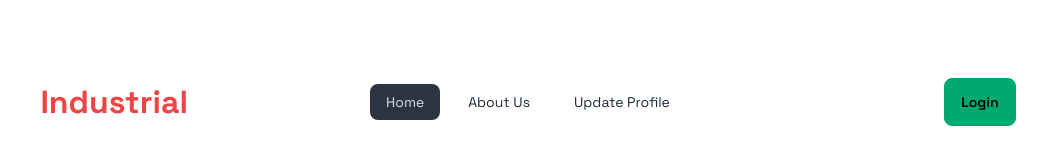
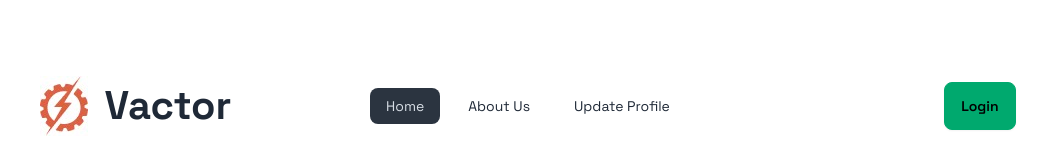
Before and after one commit to Alok4D/all-assignmentRepo-make-private-to-public, a React (Vite) app: page / in a window 1280 px wide. Shown: the top 167 px of the page, without its empty margins (112-1167 px from the left). Built offline with nearby package versions, Linux system fonts and the light colour scheme; no server answers; a web font is replaced by a local one.

Commit message:
project logo add in my webside

```diff
--- a/src/Components/Login-Page/Login.jsx
+++ b/src/Components/Login-Page/Login.jsx
@@ -47,7 +47,6 @@ const Login = () => {
       if(user){
         navigate(location.state)
       }
-
     }, [user])
 
     return (
--- a/src/Components/Navbar/Navbar.jsx
+++ b/src/Components/Navbar/Navbar.jsx
@@ -1,6 +1,7 @@
 import { useContext } from "react";
 import { Link, NavLink } from "react-router-dom";
 import { AuthContext } from "../Auth-Provider/AuthProvider";
+import photo from '../../../public/Logo-img/logo.jpg';
 
 const links = (
   <>
@@ -37,14 +38,17 @@ const Navbar = () => {
 
           <ul
             tabIndex={0}
-            className="menu menu-sm dropdown-content mt-3 z-[1] lg:p-2 shadow bg-base-100 rounded-box lg:w-52"
-          >
+            className="menu menu-sm dropdown-content mt-3 z-[1] lg:p-2 shadow bg-base-100 rounded-box lg:w-52">
             {links}
           </ul>
         </div>
-        <a className="text-red-500 font-extrabold lg:text-[32px] cursor-pointer">
-          Industrial
-        </a>
+
+     <div className="flex gap-4 justify-center items-center cursor-pointer">
+     <img src={photo} alt="industrial-logo-image" />
+        <h2 className="text-[40px] font-extrabold">Vactor</h2>
+     </div>
+
+        {/* <a className="text-red-500 font-extrabold lg:text-[32px] cursor-pointer">Industrial</a> */}
       </div>
 
       <div className="navbar-center hidden  lg:flex">
--- a/src/Components/Update-Profile/UpdateProfile.jsx
+++ b/src/Components/Update-Profile/UpdateProfile.jsx
@@ -1,4 +1,3 @@
-
 import { updateProfile } from "firebase/auth";
 import { auth } from "../../FireBase/firebase.init";
 import { useContext } from "react";
@@ -8,10 +7,7 @@ import { AuthContext } from "../Auth-Provider/AuthProvider";
 const UpdateProfile = () => {
 
   const {user} = useContext(AuthContext)
-  console.log(user);
 
-  // const {userUpdateProfile} = useContext(AuthContext)
-  // console.log(userUpdateProfile);
 
   const updateProfileForm = (e) => {
     e.preventDefault()
```
Also changed, not shown: public/Logo-img/logo.jpg (added).
